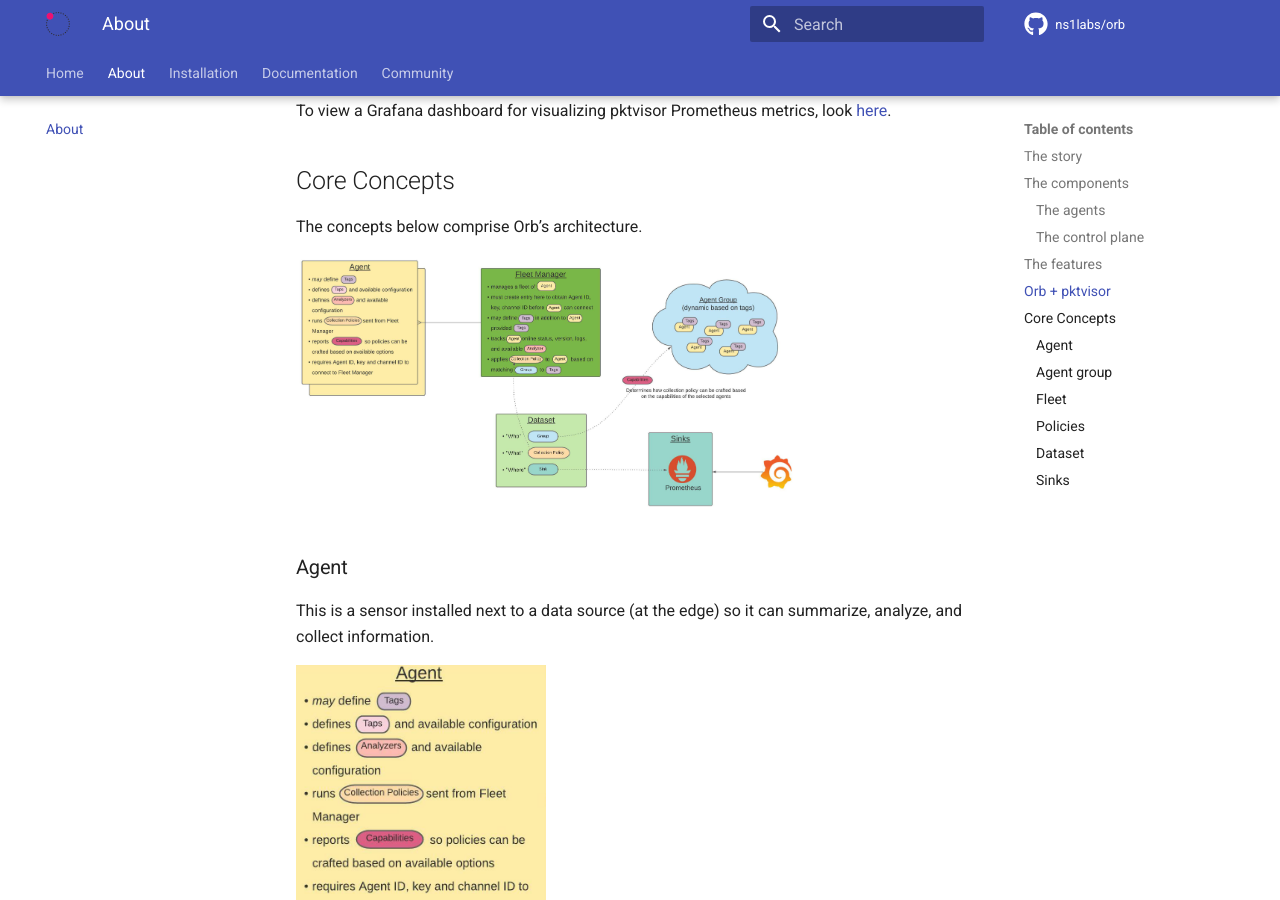
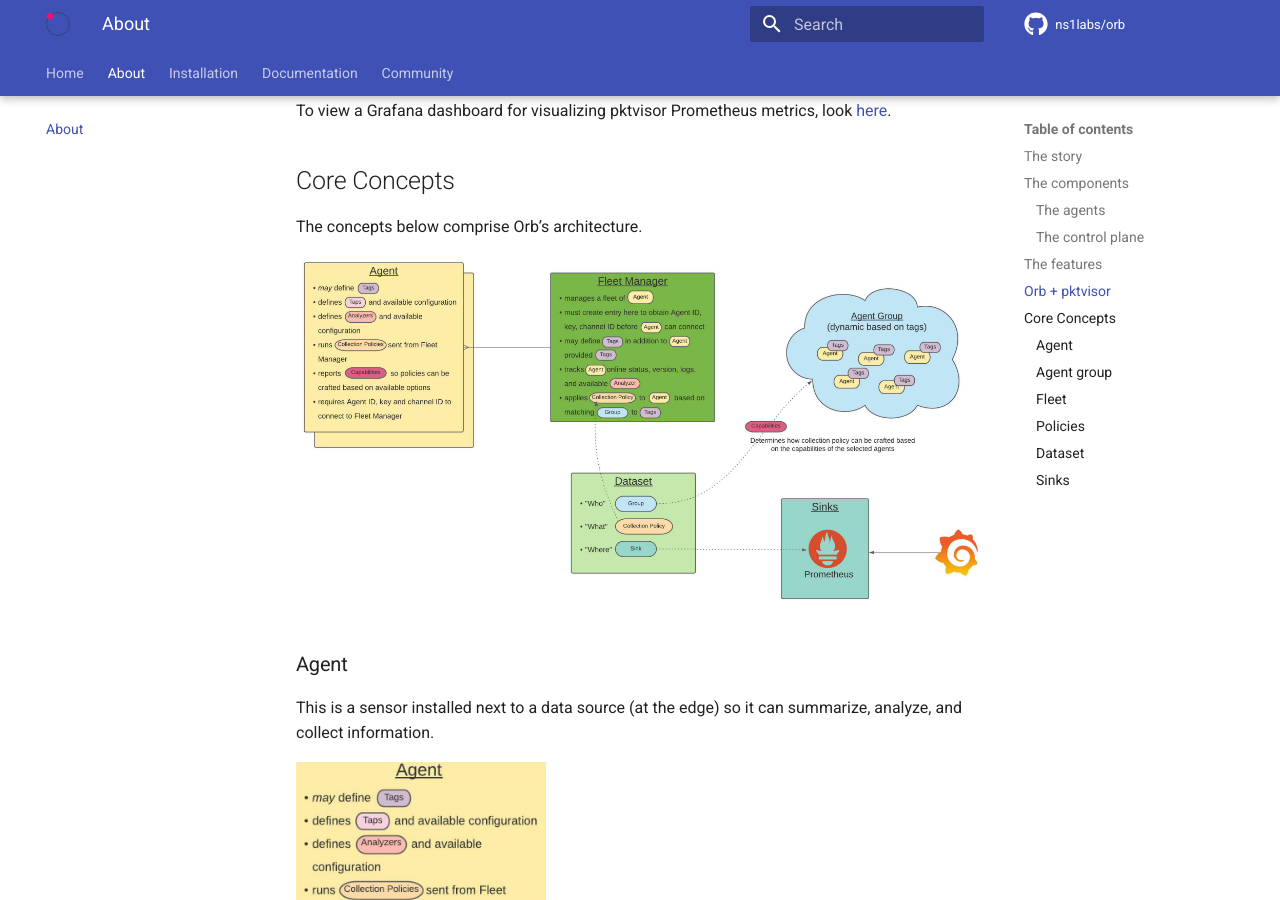
Before and after one commit to orb-community/orb-website, an MkDocs documentation site: the page built from docs/about.md, in a window 1280 px wide and 900 px high, scrolled down 2075 px. Built offline with MkDocs 1.6.1 and Material for MkDocs 9.7.7, drawn with Linux system fonts in a browser that asks for light colours; comment, search, counter and statistics services are not loaded.

Commit message:
image update

```diff
--- a/docs/about.md
+++ b/docs/about.md
@@ -47,7 +47,7 @@ To view a Grafana dashboard for visualizing pktvisor Prometheus metrics, look [h
 
 The concepts below comprise Orb’s architecture.
 
-![](./img/concepts.png){ width="500" }
+![](./img/concepts.png){ width="700" }
 
 ### Agent
 This is a sensor installed next to a data source (at the edge) so it can summarize, analyze, and collect information.
```
